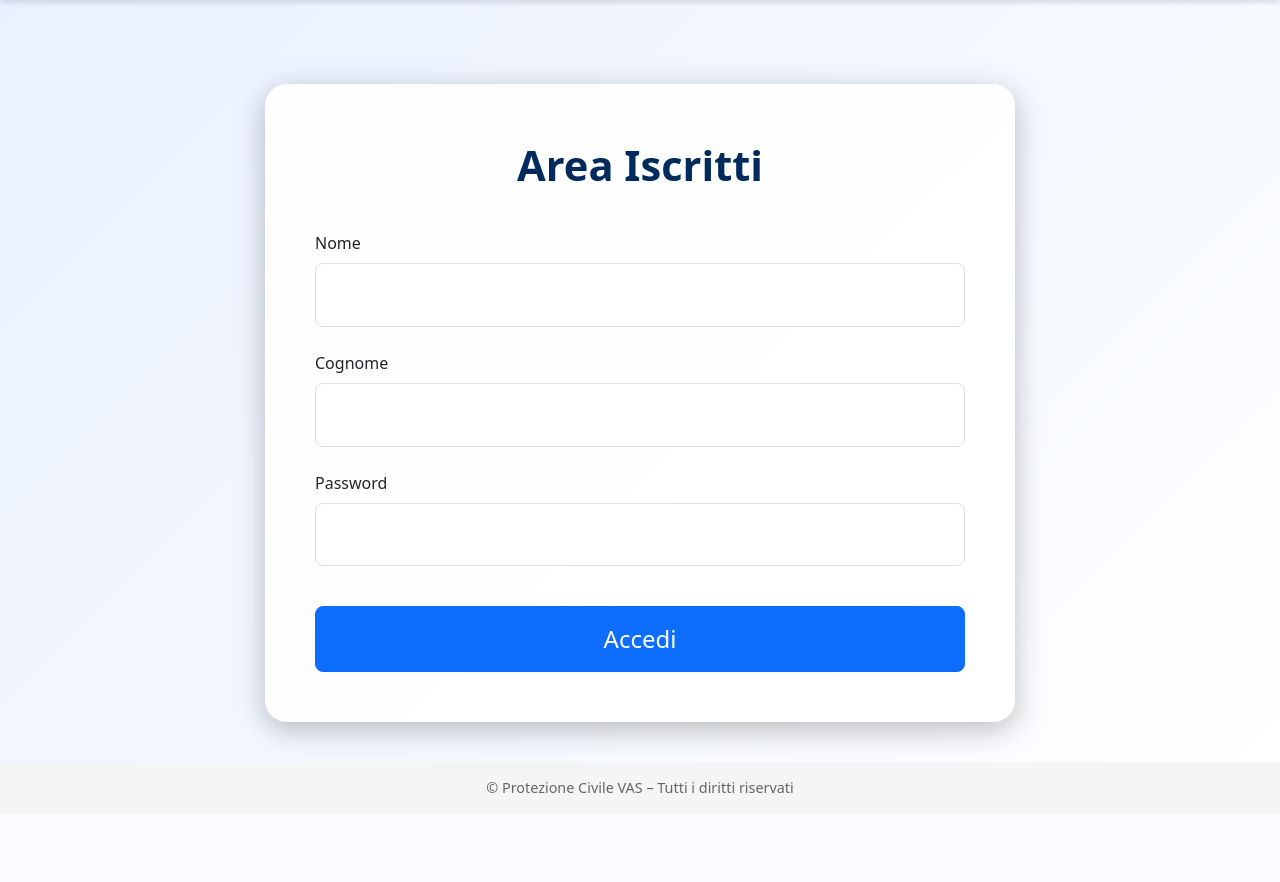
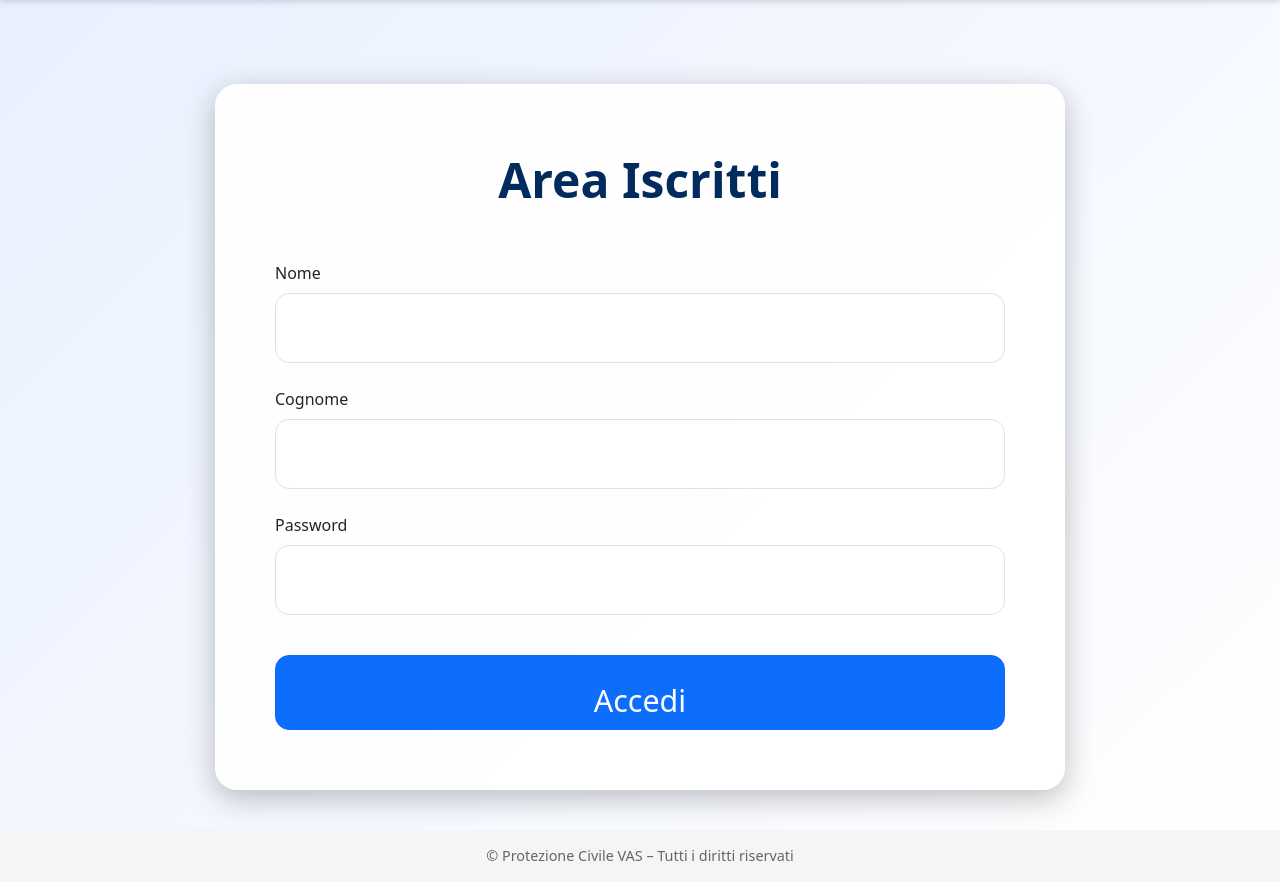
Before and after one commit to emiliomaj60-lang/prot_civ_vas, a Flask app: page /iscritti in a window 1280 px wide. Shown: the part 76-958 px from the top of the page. Before the commit the page ends 869 px from the top, so only its background shows below. Run offline with Flask 3, Linux system fonts and the light colour scheme.

Commit message:
Add files via upload

```diff
--- a/templates/iscritti.html
+++ b/templates/iscritti.html
@@ -5,20 +5,20 @@
 
 <style>
     .login-container {
-        max-width: 750px;
+        max-width: 850px;
         margin: auto;
         margin-top: 60px;
-        padding: 50px;
+        padding: 60px;
         background: #ffffffee;
         border-radius: 22px;
         box-shadow: 0 8px 30px rgba(0,0,0,0.25);
     }
 
     .login-title {
-        font-size: 2.6rem;
+        font-size: 3rem;
         font-weight: 900;
         text-align: center;
-        margin-bottom: 35px;
+        margin-bottom: 45px;
         color: #002b5c;
     }
 
@@ -33,14 +33,19 @@
         font-size: 1.2rem;
     }
 
+    /* CAMPI INGRANDITI DEL 40% */
     .form-control-lg {
-        font-size: 1.4rem;
-        padding: 14px;
+        font-size: 1.7rem;
+        padding: 22px;
+        height: 70px;
+        border-radius: 14px;
     }
 
     .btn-lg {
-        font-size: 1.5rem;
-        padding: 14px;
+        font-size: 1.9rem;
+        padding: 22px;
+        height: 75px;
+        border-radius: 14px;
     }
 </style>
 
```
